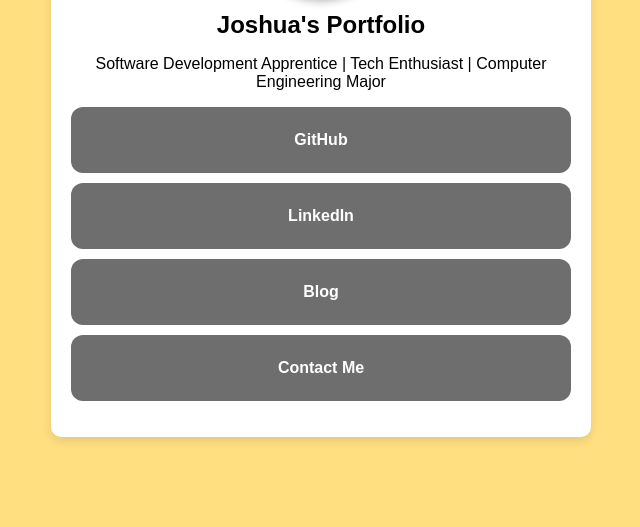
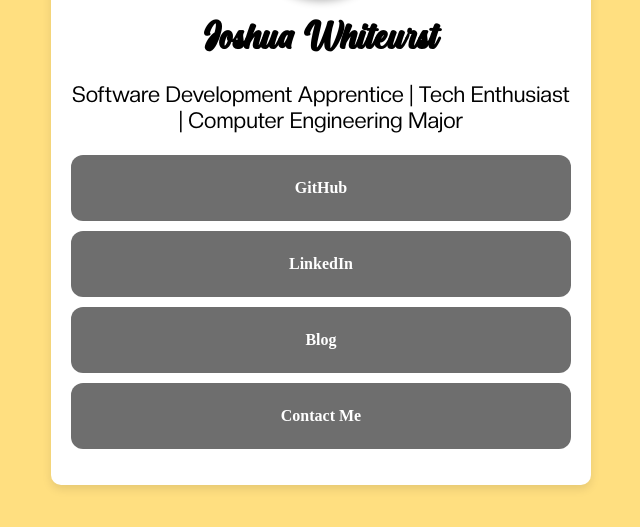
Before and after one commit to WhiteurstJoshua/Link-in-bio, a plain HTML site: page index.html in a window 1280 px wide. Shown: the part 223-750 px from the top of the page, without its empty margins (319-959 px from the left). Drawn offline with Linux system fonts and the light colour scheme.

Commit message:
added new font

```diff
--- a/index.html
+++ b/index.html
@@ -10,7 +10,7 @@
     <div class="container">
         <header>
             <img src="link-photo.jpg" alt="Your Profile Picture">
-            <h1>Joshua's Portfolio</h1>
+            <h1>Joshua Whiteurst</h1>
             <p>Software Development Apprentice | Tech Enthusiast | Computer Engineering Major</p>
         </header>
         <nav>
--- a/style.css
+++ b/style.css
@@ -1,5 +1,15 @@
+@font-face {
+  font-family: 'MyFont';
+  src: url('fonts/Cream-Cake.otf') format('opentype');
+}
+
+@font-face {
+  font-family: 'MyFont2';
+  src: url('fonts/CreatoDisplay-Regular.otf') format('opentype');
+}
+
 body {
-  font-family: Arial, sans-serif;
+  font-family: Times New Roman, sans-serif;
   text-align: center;
   margin: 0;
   padding: 0;
@@ -34,8 +44,14 @@ header img {
 }
 
 header h1 {
-  font-size: 24px;
+  font-family: 'MyFont', sans-serif;
+  font-size: 48px;
   margin: 10px 0;
+}
+
+p {
+  font-family: 'MyFont2', sans-serif;
+  font-size: 22px;
 }
 
 nav ul {
```
Also changed, not shown: fonts/Autography.otf (added), fonts/Cream-Cake.otf (added), fonts/CreatoDisplay-Regular.otf (added), fonts/Photograph-Signature.ttf (added).
